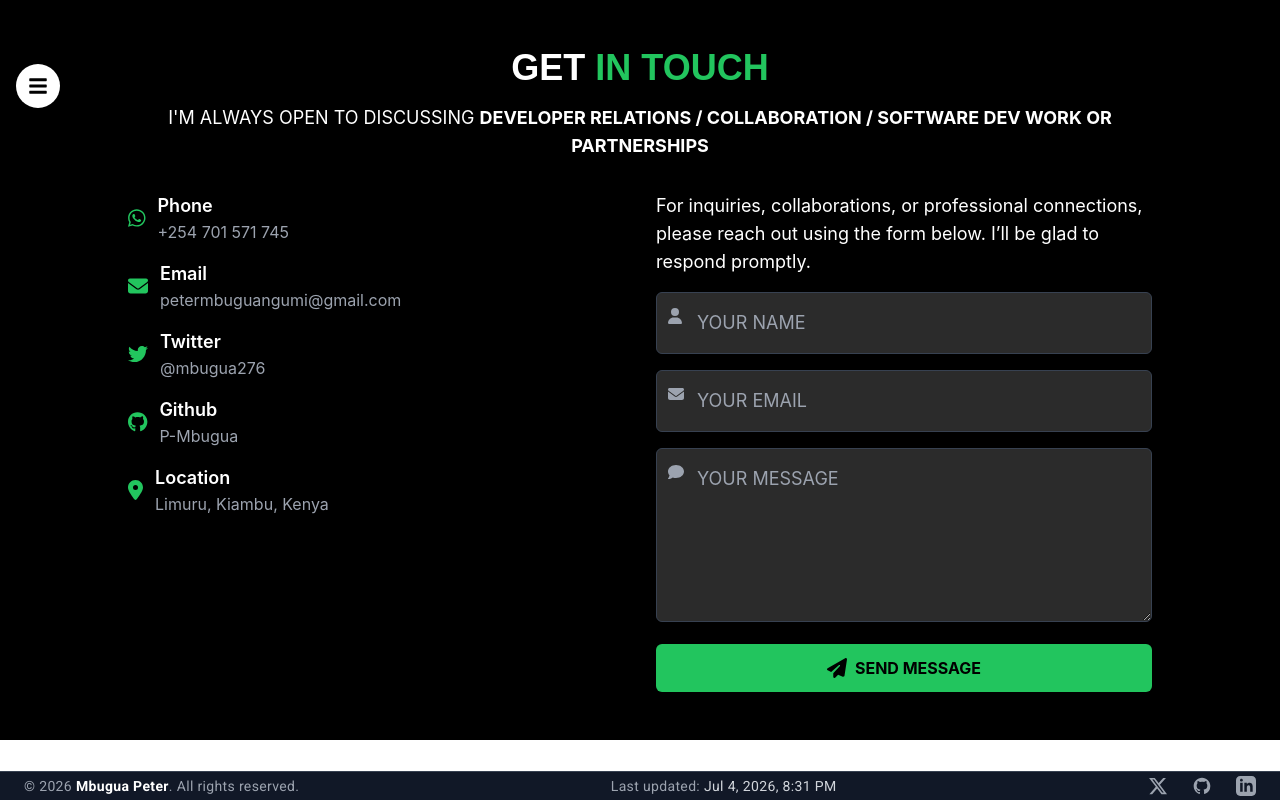
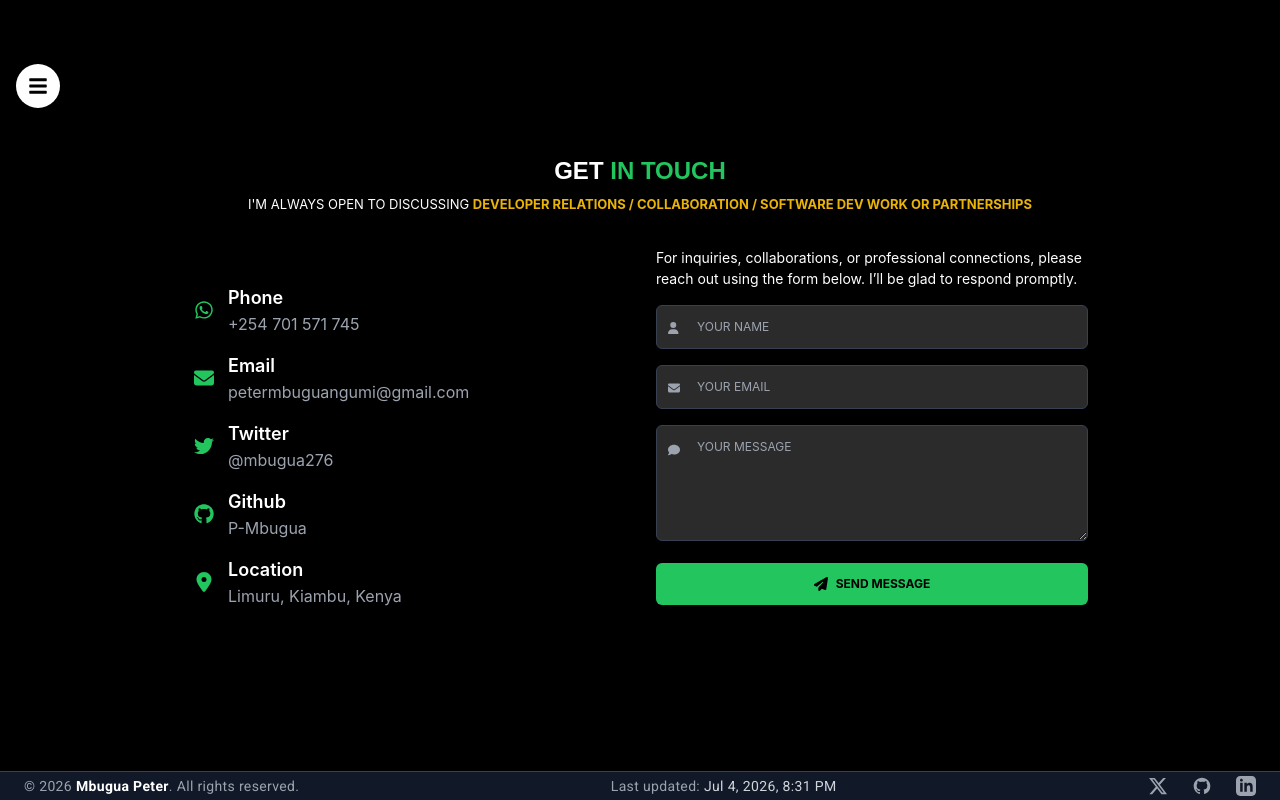
Before and after one commit to P-Mbugua/Final_Portfolio, a React (Vite) app: page /contact in a window 1280 px wide. Built offline with nearby package versions, Linux system fonts and the light colour scheme; no server answers.

Commit message:
added the macro for real time update on the footer

```diff
--- a/src/Pages/Contact.jsx
+++ b/src/Pages/Contact.jsx
@@ -1,31 +1,25 @@
 import React, { useState, useRef } from 'react';
 import { FontAwesomeIcon } from '@fortawesome/react-fontawesome';
-import { faEnvelope, faUser, faComment, faPaperPlane } from '@fortawesome/free-solid-svg-icons';
+import { faEnvelope, faUser, faComment, faPaperPlane, faSpinner, faMapMarkerAlt } from '@fortawesome/free-solid-svg-icons';
 import { faWhatsapp, faTwitter, faGithub } from '@fortawesome/free-brands-svg-icons';
-import { faMapMarkerAlt } from '@fortawesome/free-solid-svg-icons';
 import emailjs from 'emailjs-com';
 import { ToastContainer, toast } from 'react-toastify';
 import 'react-toastify/dist/ReactToastify.css';
 
 export default function Contact() {
-  const [formData, setFormData] = useState({
-    name: '',
-    email: '',
-    message: ''
-  });
-
+  const [formData, setFormData] = useState({ name: '', email: '', message: '' });
+  const [loading, setLoading] = useState(false);
   const formRef = useRef();
 
   const handleChange = (e) => {
     const { name, value } = e.target;
-    setFormData({
-      ...formData,
-      [name]: value
-    });
+    setFormData({ ...formData, [name]: value });
   };
 
   const handleSubmit = (e) => {
     e.preventDefault();
+    if (loading) return;
+    setLoading(true);
 
     const templateParams = {
       from_name: formData.name,
@@ -37,32 +31,34 @@ export default function Contact() {
       .then((result) => {
         console.log('Message sent successfully:', result.text);
         toast.success("Your message has been successfully sent. Expect feedback soon. Thank you!");
-        setFormData({
-          name: '',
-          email: '',
-          message: ''
-        });
+        setFormData({ name: '', email: '', message: '' });
       }, (error) => {
         console.log('Error sending message:', error.text);
         toast.error("There was an error sending your message. Please try again.");
+      })
+      .finally(() => {
+        setLoading(false);
       });
   };
 
   return (
-    <div className="bg-black text-white py-12 px-4 md:px-8 lg:px-16">
+    // FIX 1: Full screen width/height, removed outer px padding to eliminate gaps
+    <div className="bg-black text-white w-full min-h-screen flex flex-col justify-center items-center overflow-hidden">
       <ToastContainer />
-      <div className="container mx-auto max-w-screen-lg">
-        <h1 className="text-2xl md:text-3xl lg:text-4xl font-bold text-center text-white">
+
+      {/* Container takes full width now */}
+      <div className="w-full max-w-screen-lg px-4 md:px-8 lg:px-16 h-full flex flex-col justify-center">
+        <h1 className="text-[14px] md:text-[16px] lg:text-2xl font-bold text-center text-white">
           GET <span className="text-green-500">IN TOUCH</span>
         </h1>
-        <p className="text-center text-base md:text-lg mt-4">
-         I'M ALWAYS OPEN TO DISCUSSING{" "}
-          <span className="font-bold text-white">
-            DEVELOPER RELATIONS / COLLABORATION / SOFTWARE DEV WORK OR PARTNERSHIPS
-          </span>
+        <p className="text-center text-[10px] md:text-[13px] mt-2">
+          I'M ALWAYS OPEN TO DISCUSSING{" "}
+          <span className="font-bold text-yellow-500"> DEVELOPER RELATIONS / COLLABORATION / SOFTWARE DEV WORK OR PARTNERSHIPS </span>
         </p>
-        <div className="grid grid-cols-1 md:grid-cols-2 gap-8 mt-8">
-          <div className="space-y-4 text-base md:text-lg">
+
+        <div className="grid grid-cols-1 md:grid-cols-2 gap-8 mt-8 w-full">
+          {/* Contact Info Section */}
+          <div className="space-y-4 text-base md:text-lg flex flex-col justify-center">
             <ContactInfo icon={faWhatsapp} label="Phone" value="+254 701 571 745" />
             <ContactInfo icon={faEnvelope} label="Email" value="petermbuguangumi@gmail.com" />
             <ContactInfo icon={faTwitter} label="Twitter" value="@mbugua276" />
@@ -70,9 +66,9 @@ export default function Contact() {
             <ContactInfo icon={faMapMarkerAlt} label="Location" value="Limuru, Kiambu, Kenya" />
           </div>
 
-          {/* Contact Form */}
-          <div className="space-y-4">
-            <p className="text-base md:text-lg">
+          {/* Contact Form Section */}
+          <div className="space-y-4 mb-10 flex flex-col justify-center">
+            <p className="text-[12px] md:text-[14px]">
               For inquiries, collaborations, or professional connections, please reach out using the form below. I’ll be glad to respond promptly.
             </p>
             <form ref={formRef} onSubmit={handleSubmit} className="space-y-4">
@@ -83,6 +79,7 @@ export default function Contact() {
                 onChange={handleChange}
                 placeholder="YOUR NAME"
                 required
+                disabled={loading}
               />
               <InputField
                 icon={faEnvelope}
@@ -91,6 +88,7 @@ export default function Contact() {
                 onChange={handleChange}
                 placeholder="YOUR EMAIL"
                 required
+                disabled={loading}
               />
               <TextAreaField
                 icon={faComment}
@@ -99,10 +97,25 @@ export default function Contact() {
                 onChange={handleChange}
                 placeholder="YOUR MESSAGE"
                 required
+                disabled={loading}
               />
-              <button className="w-full bg-green-500 text-black py-3 font-bold rounded-md hover:bg-green-600 transition flex justify-center items-center space-x-2 shadow-lg">
-                <FontAwesomeIcon icon={faPaperPlane} className="text-xl" />
-                <span>SEND MESSAGE</span>
+
+              <button
+                type="submit"
+                disabled={loading}
+                className={`w-full bg-green-500 text-black py-3 font-bold rounded-md transition flex justify-center items-center space-x-2 shadow-lg ${loading ? 'opacity-75 cursor-not-allowed' : 'hover:bg-green-600'}`}
+              >
+                {loading ? (
+                  <>
+                    <FontAwesomeIcon icon={faSpinner} className="animate-spin text-sm" />
+                    <span className="text-[12px]">SENDING...</span>
+                  </>
+                ) : (
+                  <>
+                    <FontAwesomeIcon icon={faPaperPlane} className="text-sm" />
+                    <span className="text-[12px]">SEND MESSAGE</span>
+                  </>
+                )}
               </button>
             </form>
           </div>
@@ -114,7 +127,7 @@ export default function Contact() {
 
 const ContactInfo = ({ icon, label, value }) => (
   <div className="flex items-center space-x-3">
-    <FontAwesomeIcon icon={icon} className="text-green-500 text-lg md:text-xl" />
+    <FontAwesomeIcon icon={icon} className="text-green-500 text-lg md:text-xl w-6 text-center" />
     <div>
       <p className="font-semibold">{label}</p>
       <p className="text-sm md:text-base text-gray-400">{value}</p>
@@ -122,29 +135,37 @@ const ContactInfo = ({ icon, label, value }) => (
   </div>
 );
 
-const InputField = ({ icon, name, value, onChange, placeholder, required }) => (
-  <div className="relative">
-    <FontAwesomeIcon icon={icon} className="absolute left-3 top-4 text-gray-400" />
+const InputField = ({ icon, name, value, onChange, placeholder, required, disabled }) => (
+  <div className="relative w-full">
+    {/* FIX 2: Icon positioned absolutely, centered vertically with flex, consistent left spacing */}
+    <div className="absolute left-3 top-1/2 -translate-y-1/2 text-gray-400 pointer-events-none">
+      <FontAwesomeIcon icon={icon} className="text-[12px]" />
+    </div>
     <input
       type="text"
       name={name}
       value={value}
       onChange={onChange}
-      className="pl-10 p-4 bg-[#2b2b2b] rounded-md placeholder-gray-400 w-full focus:outline-none focus:ring-2 focus:ring-green-500 border border-gray-700 text-base md:text-lg"
+      disabled={disabled}
+      className={`pl-10 p-3 bg-[#2b2b2b] rounded-md placeholder-gray-400 w-full focus:outline-none focus:ring-2 focus:ring-green-500 border border-gray-700 text-[12px] ${disabled ? 'opacity-50 cursor-not-allowed' : ''}`}
       placeholder={placeholder}
       required={required}
     />
   </div>
 );
 
-const TextAreaField = ({ icon, name, value, onChange, placeholder, required }) => (
-  <div className="relative">
-    <FontAwesomeIcon icon={icon} className="absolute left-3 top-4 text-gray-400" />
+const TextAreaField = ({ icon, name, value, onChange, placeholder, required, disabled }) => (
+  <div className="relative w-full">
+    {/* FIX 3: Icon positioned at top-left to match textarea start, consistent padding */}
+    <div className="absolute left-3 top-3 text-gray-400 pointer-events-none">
+      <FontAwesomeIcon icon={icon} className="text-[12px]" />
+    </div>
     <textarea
       name={name}
       value={value}
       onChange={onChange}
-      className="pl-10 p-4 bg-[#2b2b2b] rounded-md w-full placeholder-gray-400 focus:outline-none focus:ring-2 focus:ring-green-500 border border-gray-700 text-base md:text-lg"
+      disabled={disabled}
+      className={`pl-10 p-3 bg-[#2b2b2b] rounded-md w-full placeholder-gray-400 focus:outline-none focus:ring-2 focus:ring-green-500 border border-gray-700 text-[12px] ${disabled ? 'opacity-50 cursor-not-allowed' : ''}`}
       rows="5"
       placeholder={placeholder}
       required={required}
```
